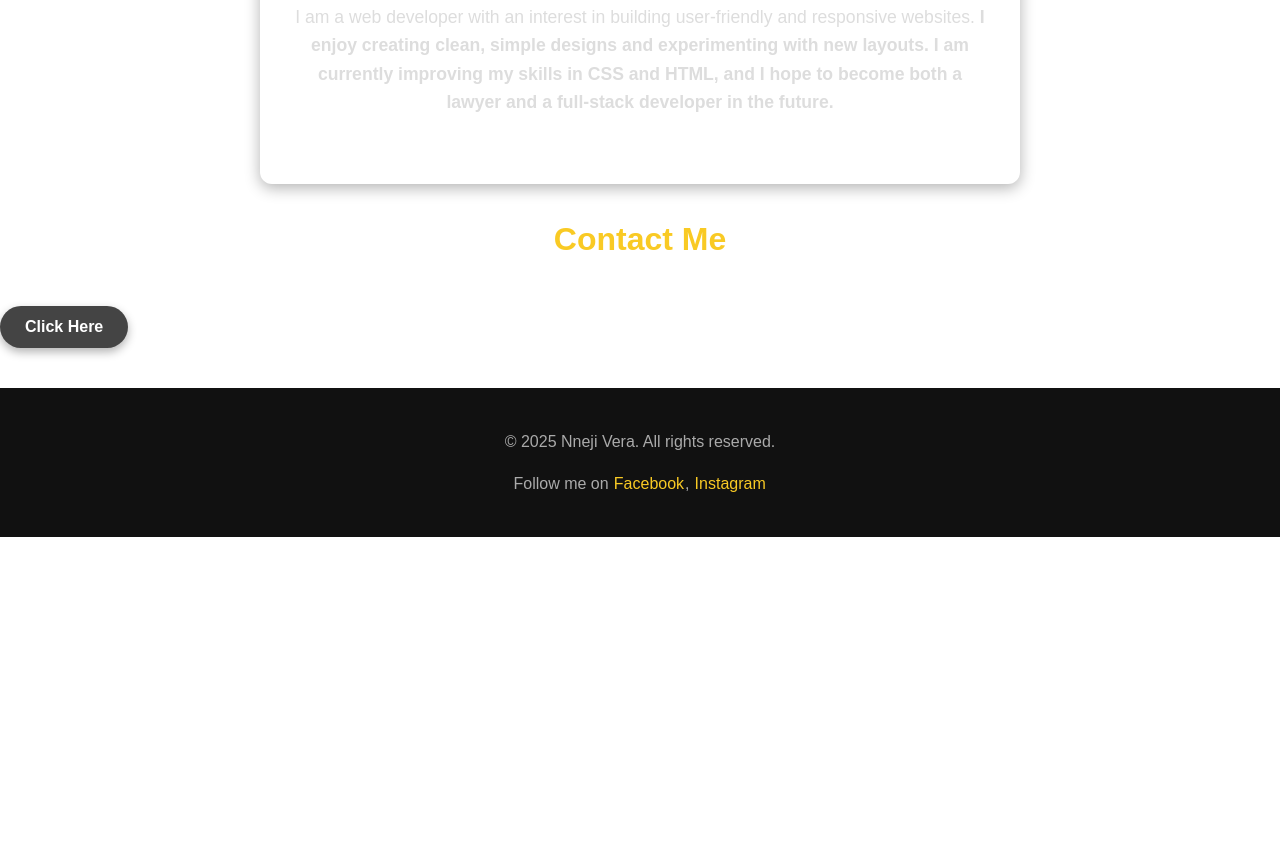
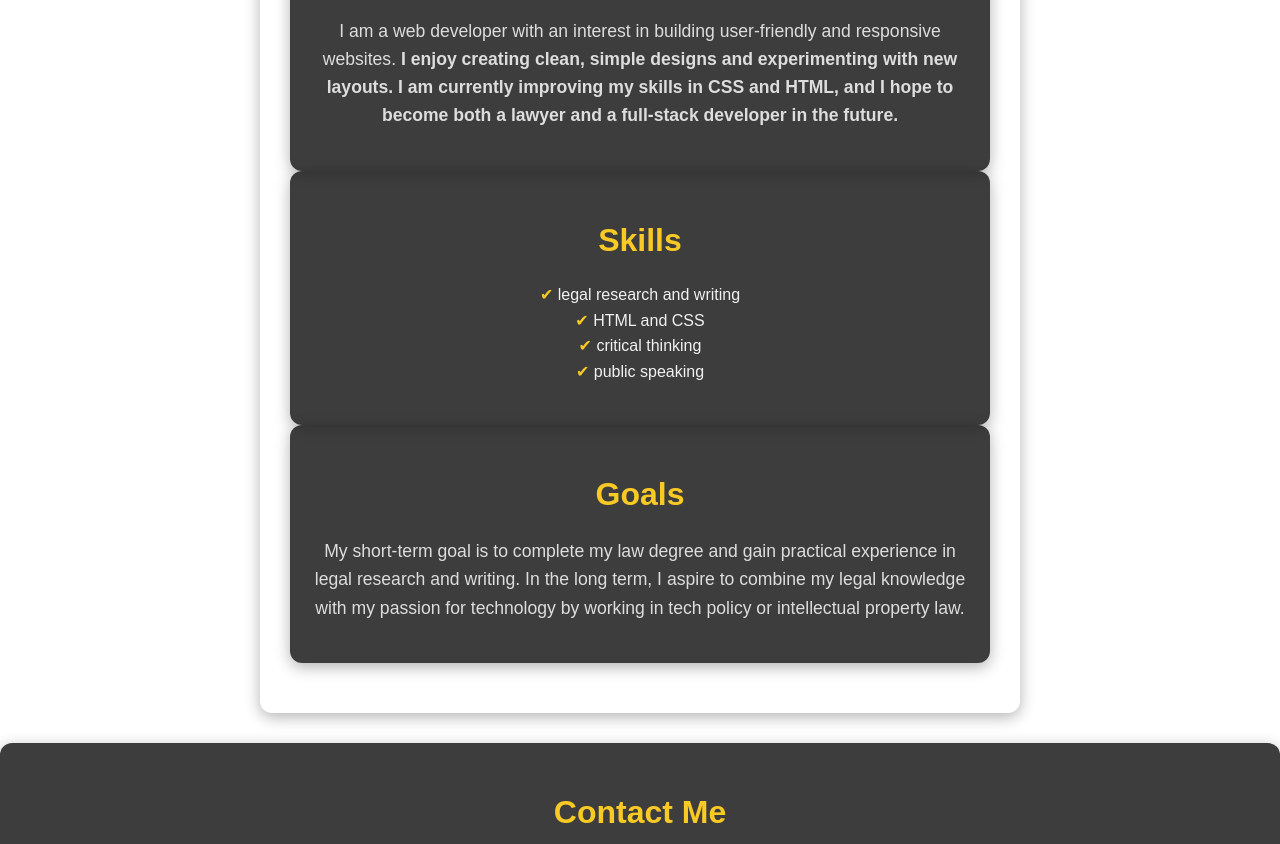
Before and after one commit to Vee24-creator/PROJECT, a plain HTML site: page index.html in a window 1280 px wide. Shown: the part 676-1520 px from the top of the page. Before the commit the page ends 1213 px from the top, so only its background shows below. Drawn offline with Linux system fonts and the light colour scheme.

Commit message:
final helppppp

```diff
--- a/index.html
+++ b/index.html
@@ -20,6 +20,7 @@
 
     <!-- About Section -->
     <section class="welcome">
+        <div class="card">
         <h2>About Me</h2>
         <img src="vera.jpg.jpg" alt="Nneji Vera" class="profile-img">
         <p>
@@ -27,6 +28,23 @@
             <b>I enjoy creating clean, simple designs and experimenting with new layouts.
             I am currently improving my skills in CSS and HTML, and I hope to become both a lawyer and a full-stack developer in the future.</b>
         </p>
+        </div>
+        <div class="card">
+        <h2>Skills</h2>
+        <ul>
+            <li>legal research and writing</li>
+            <li>HTML and CSS</li>
+            <li>critical thinking</li>
+            <li>public speaking</li>
+        </ul>
+        </div>
+        <div class="card">
+            <h2>Goals</h2>
+            <p>
+                My short-term goal is to complete my law degree and gain practical experience in legal research and writing.
+                In the long term, I aspire to combine my legal knowledge with my passion for technology by working in tech policy or intellectual property law.
+            </p>
+        </div>
     </section>
 
     <!-- Contact Section -->
--- a/style.css
+++ b/style.css
@@ -112,6 +112,42 @@ footer a:hover {
   color: #fff;
 }
 
+.columns {
+  display: flex;
+  gap: 2rem;
+  padding: 2rem;
+  justify-content: center;
+  flex-wrap: wrap; /* makes it responsive */
+}
+
+.card {
+  flex: 1 1 300px;   /* grow/shrink, min width 300px */
+  background: rgba(28, 28, 28, 0.85);
+  color: #f1f1f1;
+  padding: 1.5rem;
+  border-radius: 12px;
+  box-shadow: 0 4px 15px rgba(0,0,0,0.3);
+  transition: transform 0.3s ease;
+}
+
+.card:hover {
+  transform: translateY(-5px); /* small hover effect */
+}
+
+.card h2 {
+  color: #f9ca24;
+  margin-bottom: 1rem;
+}
+
+.card ul {
+  list-style: none;
+  padding: 0;
+}
+
+.card ul li::before {
+  content: "✔ ";
+  color: #f9ca24;
+}
 /* Highlight text inside button */
 .highlight-text {
   font-weight: bold;
```
